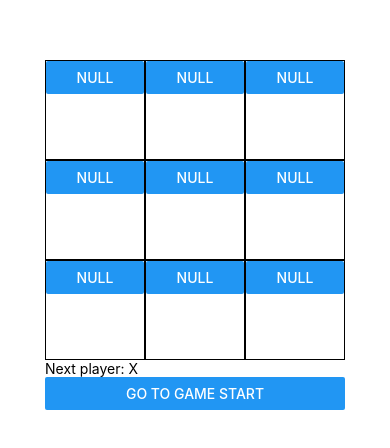
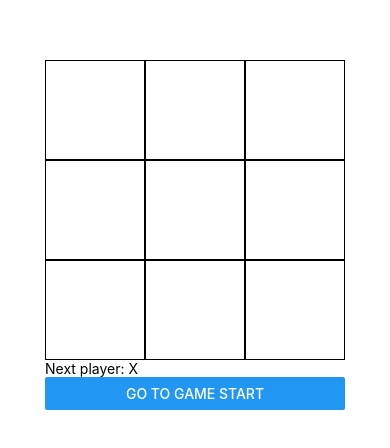
Before and after one commit to yamotech/TicTacToeApp, a React Native app: screen / in a window 390 px wide. Shown: the part 182-630 px from the top of the page. Built offline with nearby package versions, Linux system fonts and the light colour scheme.

Commit message:
:lipstick: Fix ○✘

```diff
--- a/src/Square.js
+++ b/src/Square.js
@@ -1,10 +1,10 @@
 import React from 'react';
-import { StyleSheet, Button, TouchableOpacity } from 'react-native';
+import { StyleSheet, TouchableOpacity, Text } from 'react-native';
 
 export default function Square(props) {
   return (
     <TouchableOpacity style={styles.square} onPress={() => props.onPress()} >
-      <Button title={`${props.value}`} style={styles.button} />
+      <Text style={styles.button}>{props.value}</Text>
     </TouchableOpacity>
   );
 }
@@ -20,6 +20,7 @@ const styles = StyleSheet.create({
     width: 100,
     height: 100,
     fontSize: 80,
+    lineHeight: 100,
     textAlign: 'center'
   }
 })
```
